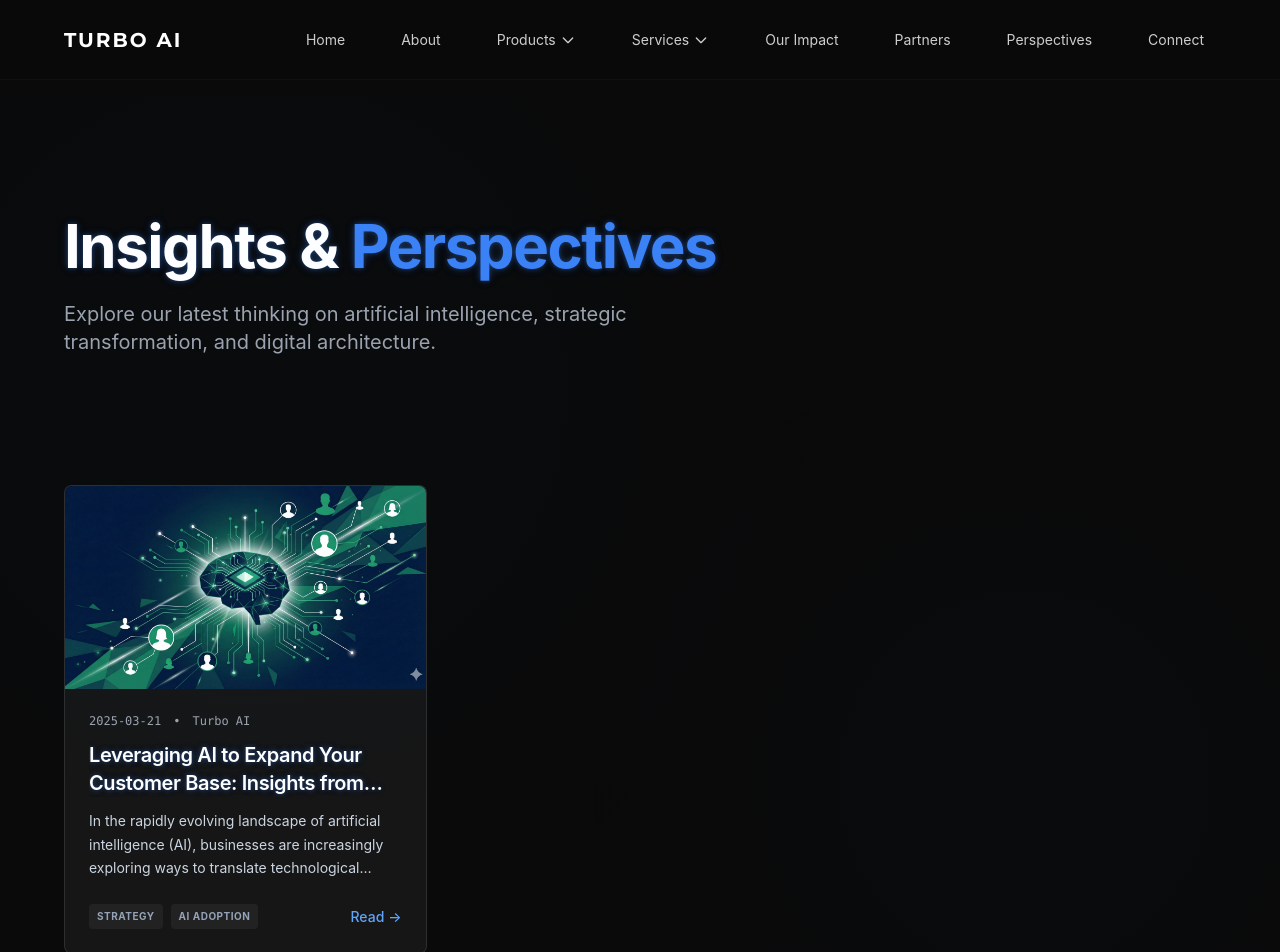
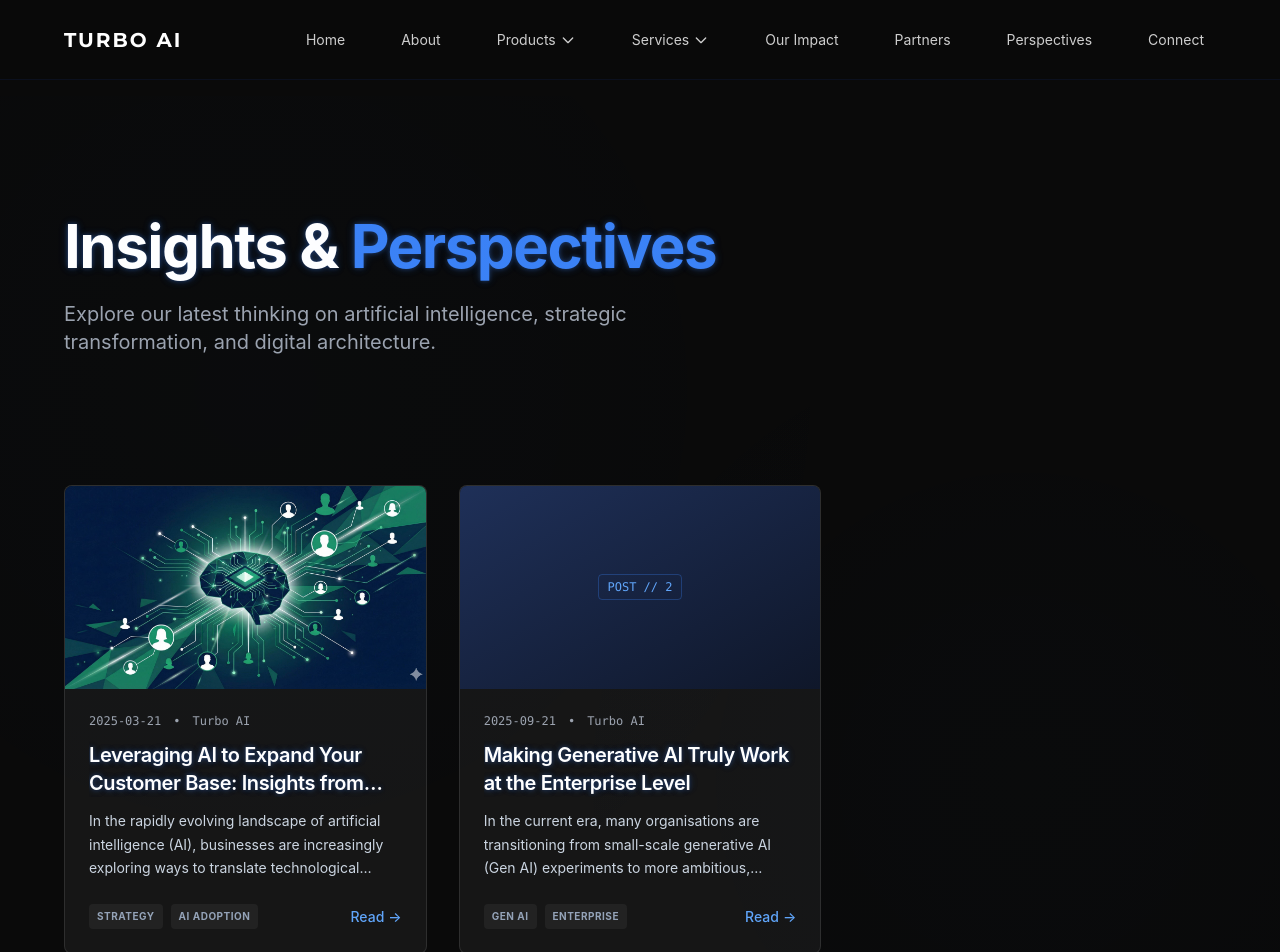
Before and after one commit to akshayrajeevnambiar/turbo-ai, a React (Vite) app: page /blog in a window 1280 px wide. Shown: the top 952 px of the page. Built offline with nearby package versions, Linux system fonts and the light colour scheme.

Commit message:
feat: Add initial blog post content and implement a prerendering script for static pages.

```diff
--- a/scripts/prerender.js
+++ b/scripts/prerender.js
@@ -66,7 +66,8 @@ async function prerender() {
         '/remote-infrastructure-management',
         '/digital-architecture',
         '/blog',
-        '/blog/leveraging-ai-expand-customer-base'
+        '/blog/leveraging-ai-expand-customer-base',
+        '/blog/making-generative-ai-truly-work-enterprise-level'
     ];
 
     try {
--- a/src/content/blog.ts
+++ b/src/content/blog.ts
@@ -39,5 +39,52 @@ export const blogPosts: BlogPost[] = [
         <p>Gupta, S. & Cespedes, F.V., 2025. <em>How one company used AI to broaden its customer base.</em> Harvard Business Review. Available at: <a href="https://hbr.org/2025/03/how-one-company-used-ai-to-broaden-its-customer-base" target="_blank" rel="noopener noreferrer" class="text-blue-400 hover:underline">https://hbr.org/2025/03/how-one-company-used-ai-to-broaden-its-customer-base</a> [Accessed 21 November 2025].</p>
       </div>
     `
+  },
+  {
+    slug: "making-generative-ai-truly-work-enterprise-level",
+    title: "Making Generative AI Truly Work at the Enterprise Level",
+    excerpt: "In the current era, many organisations are transitioning from small-scale generative AI (Gen AI) experiments to more ambitious, enterprise-wide deployments.",
+    date: "2025-09-21",
+    author: "Turbo AI",
+    tags: ["Gen AI", "Enterprise", "Scale", "Governance"],
+    body: `
+      <p>In the current era, many organisations are transitioning from small-scale generative AI (Gen AI) experiments to more ambitious, enterprise-wide deployments. However, the pathway from pilot projects to sustained value is fraught with complexity.</p>
+
+      <h2>The Challenge of Scaling Gen AI</h2>
+      <p>While early Gen AI adoption often begins with individuals using chatbots or large language models for ad hoc tasks, the real difficulty lies in converting these experiments into scalable capabilities. According to recent thinking, the critical shift for enterprises is not merely technological — it’s organisational. Leaders must foster data readiness, cross-functional collaboration, and strong governance to make Gen AI work at scale.</p>
+
+      <h2>Key Enablers for Enterprise Gen AI Success</h2>
+
+      <h3>Build a Robust Data Foundation</h3>
+      <p>Enterprise Gen AI requires more than well-structured data. Success depends on integrating unstructured data — documents, emails, transcripts — that large language models (LLMs) can leverage effectively. Organisations must invest in cleaning, mapping, and curating data flows so that AI systems are trained on high-quality, relevant information.</p>
+
+      <h3>Co-create Across Business and Technical Teams</h3>
+      <p>One of the most significant barriers to scaling Gen AI is siloed operations. Business units and technical teams need to work in tandem: the business side should define use cases, curate domain knowledge, and co-own the training process, while developers build the infrastructure, put in place feedback loops, and ensure systems evolve responsively.</p>
+
+      <h3>Adopt Governance as a Dynamic Capability</h3>
+      <p>Governance is not a one-off checklist — it must be embedded in the lifecycle of Gen AI deployment. From the outset, organisations should define success metrics (cost savings, speed, quality, risk reduction) and set up measurement frameworks. AI models should be audited periodically, and there should be mechanisms for human review, feedback, and iteration.</p>
+
+      <h2>Scale with Purpose, Not Just Scale for Its Own Sake</h2>
+      <p>Rather than pursuing Gen AI for novelty, companies should identify meaningful, high-impact use cases. These may include customer service agents, knowledge assistants, or automated content generation. By starting with well-bounded, high-value applications, enterprises can demonstrate real ROI and build momentum for broader adoption.</p>
+
+      <h2>Prepare for Agentic AI</h2>
+      <p>The next frontier lies in agentic AI — autonomous systems that can take actions and learn over time. To reach this stage, organisations must already have mature data practices, robust governance, and cross-team collaboration. Only then can autonomous agents be safely entrusted with decision-making and complex tasks.</p>
+
+      <h2>Strategic Implications for Leaders</h2>
+      <ul class="list-disc pl-5 space-y-2 text-gray-300">
+        <li><strong>Governors, not just sponsors:</strong> Leadership must treat Gen AI as a transformation programme, not merely a technology play.</li>
+        <li><strong>Learning loops:</strong> Continuous evaluation, feedback, and refinement are crucial.</li>
+        <li><strong>Shared ownership:</strong> Business and technical teams must jointly own deployment, performance, and risk management.</li>
+        <li><strong>Long-term vision:</strong> While early wins are important, leaders should plan for the future of autonomous agents.</li>
+      </ul>
+
+      <h2>Conclusion</h2>
+      <p>Generative AI has the potential to reshape how enterprises operate — but only if organisations move beyond fragmented experimentation. By investing in data readiness, fostering deep collaboration, instituting dynamic governance, and building toward agentic capabilities, businesses can unlock enduring value from Gen AI. At Turbo AI, we believe in harnessing this potential in a disciplined, sustainable way.</p>
+
+      <div class="mt-8 pt-4 border-t border-white/10 text-sm text-gray-400">
+        <p class="font-semibold text-white">Reference</p>
+        <p>Valentine, M., Politzer, D. J. & Davenport, T. H., 2025. <em>How to Make Enterprise Gen AI Work.</em> Harvard Business Review. Available at: <a href="https://hbr.org/2025/09/how-to-make-enterprise-gen-ai-work" target="_blank" rel="noopener noreferrer" class="text-blue-400 hover:underline">https://hbr.org/2025/09/how-to-make-enterprise-gen-ai-work</a> [Accessed 21 November 2025].</p>
+      </div>
+    `
   }
 ];
```
